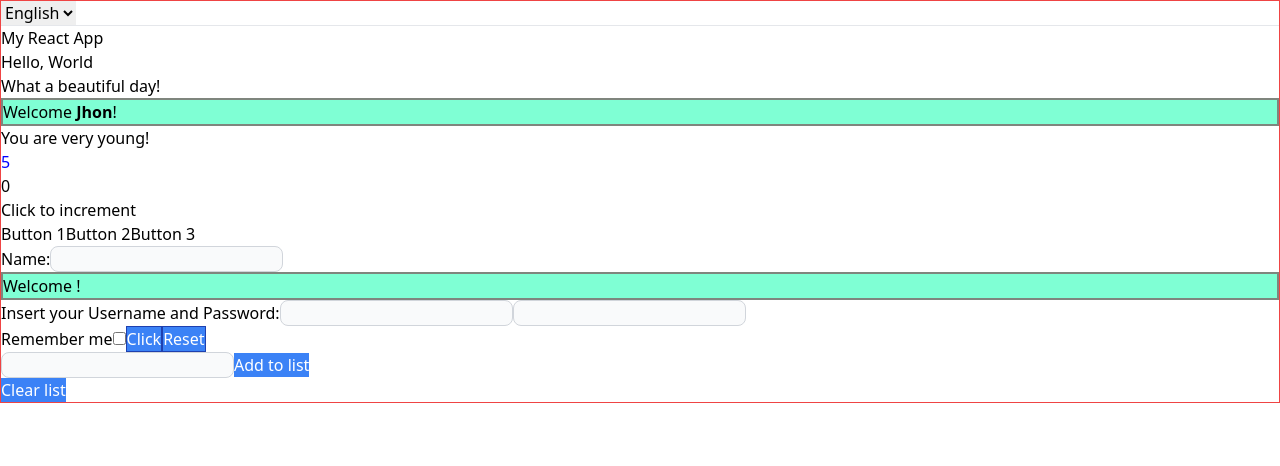
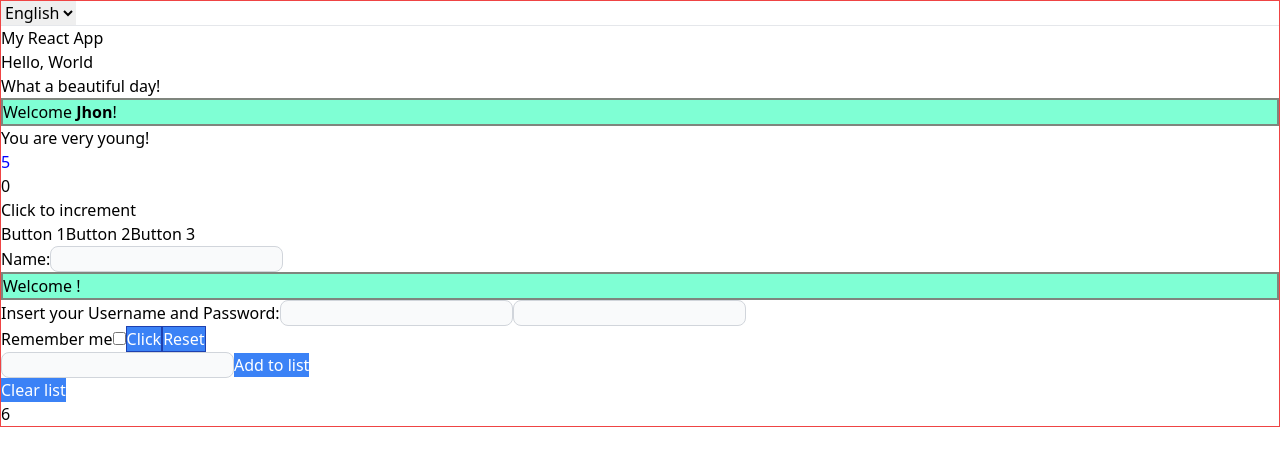
Before and after one commit to camilla-devasini/react-exercises, a React (Create React App) app: page / in a window 1280 px wide. Shown: the top 466 px of the page. Built offline with nearby package versions, Linux system fonts and the light colour scheme.

Commit message:
add ex. function-components-02

```diff
--- a/src/App.js
+++ b/src/App.js
@@ -11,21 +11,25 @@ import TodoList from './components/list/TodoList';
 import Welcome from './components/Welcome.js';
 import LanguageContext from "./components/context/LanguageContext";
 import DisplayLanguage from './components/DisplayLanguage.js';
+import Sum from './components/Sum.js';
 
 
 
 function App () {
+
     const [Language, setLanguage] = useState();
     const handleLanguage = (event) => {
         setLanguage(event.target.value);
     }
-        return (
+
+    const numberArray = [1, 2, 3];
+
+    return (
 
             <Container lang={Language} onLangChange={handleLanguage} title="My React App">
                 <LanguageContext.Provider value={Language}>
                     <DisplayLanguage />
                 </LanguageContext.Provider>
-
                 <SayHello />
                 <Welcome name={"Jhon"} age="18" />
                 <Counter initialValue={0} increment={1} interval={1000} />
@@ -53,6 +57,7 @@ function App () {
                         )
                     }
                 </TodoList>
+                <Sum numbers={numberArray}></Sum>
             </Container>
         )
     }
--- /dev/null
+++ b/src/components/Sum.js
@@ -0,0 +1,18 @@
+
+
+function Sum(props) {
+
+    return (
+        <h1>
+            {
+                props.numbers.reduce((sum, current) => {
+                    return sum + current;
+                }, 0)
+            }
+
+        </h1>
+    )
+
+}
+
+export default Sum;
```
